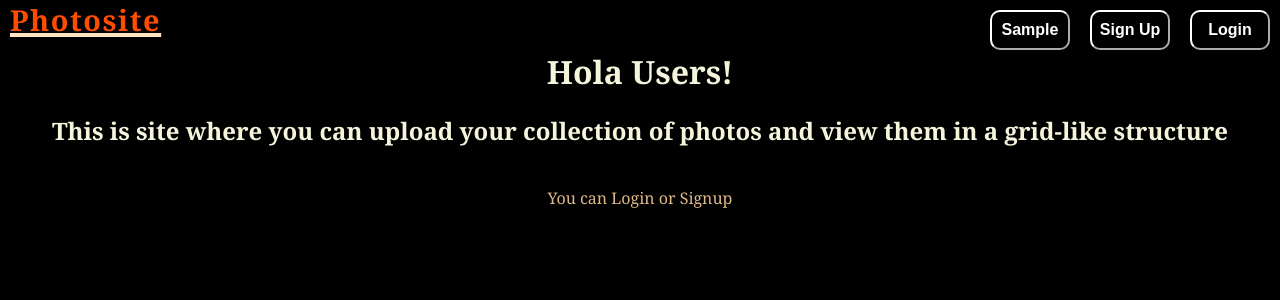
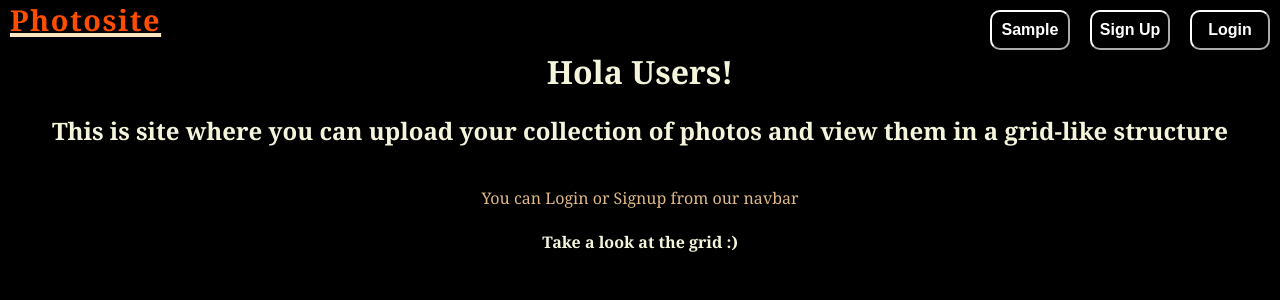
Before and after one commit to RhutvijChiplunkar/Photosite, a React (Create React App) app: page / in a window 1280 px wide. Shown: the top 300 px of the page. Built offline with nearby package versions, Linux system fonts and the light colour scheme; no server answers.

Commit message:
Changes made wrt login

```diff
--- a/src/comps/Home/Home.css
+++ b/src/comps/Home/Home.css
@@ -3,7 +3,7 @@ h1{
     text-align: center;
     color: beige;
 }
-p,h2{
+p,h2,h4{
     text-align: center;
     color: beige;
 }
--- a/src/comps/Home/Home.js
+++ b/src/comps/Home/Home.js
@@ -11,7 +11,12 @@ const Home = () => {
             <h2>This is site where you can upload your collection of photos and view them in a grid-like structure</h2>
             {currentUser?
                 (<p>You are logged in-<Link to="/dashboard">View Your Dashboard</Link></p>):
-                (<p>You can Login or Signup</p>)
+                (
+                <div>
+                    <p>You can Login or Signup from our navbar</p>
+                    <h4>Take a look at the grid :)</h4>
+                </div>
+                )
             }
         </div>
      );
--- a/src/comps/Login/Login.css
+++ b/src/comps/Login/Login.css
@@ -9,6 +9,7 @@
 }
 
 .login-form h1{
+    margin-top: 15px;
     color: crimson;
     text-decoration: teal underline;
 }
--- a/src/comps/Login/Login.js
+++ b/src/comps/Login/Login.js
@@ -10,7 +10,7 @@ const Login=()=>{
         e.preventDefault();
         const{email,password}=e.target.elements;
         try{
-            fire.auth().signInWithEmailAndPassword(email,password)
+            fire.auth().signInWithEmailAndPassword(email.value,password.value)
         }
         catch(error){
             alert(error);
```
